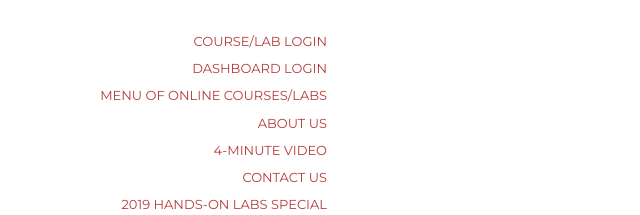
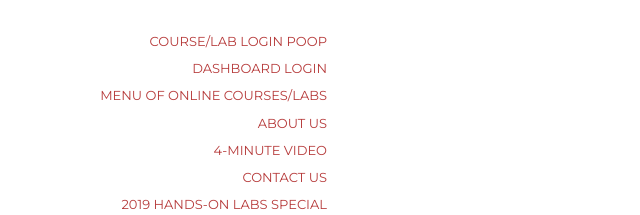
Before and after one commit to theponymous/skillsets, a plain HTML site: page index.html in a window 1280 px wide. Shown: the part 336-551 px from the top of the page, 26-666 px from the left. Drawn offline with Linux system fonts and the light colour scheme.

Commit message:
Update index.html
updated to test

```diff
--- a/index.html
+++ b/index.html
@@ -29,7 +29,7 @@
       <nav class="main-nav">
         <ul>
           <li>
-            <a href="https://skillsetsonline.skillport.com/skillportfe/login.action" target="_blank">COURSE/LAB LOGIN</a>
+            <a href="https://skillsetsonline.skillport.com/skillportfe/login.action" target="_blank">COURSE/LAB LOGIN POOP</a>
           </li>
           <li>
             <a href="https://www.personalskillsetsdashboard.com" target="_blank">DASHBOARD LOGIN</a>
```
